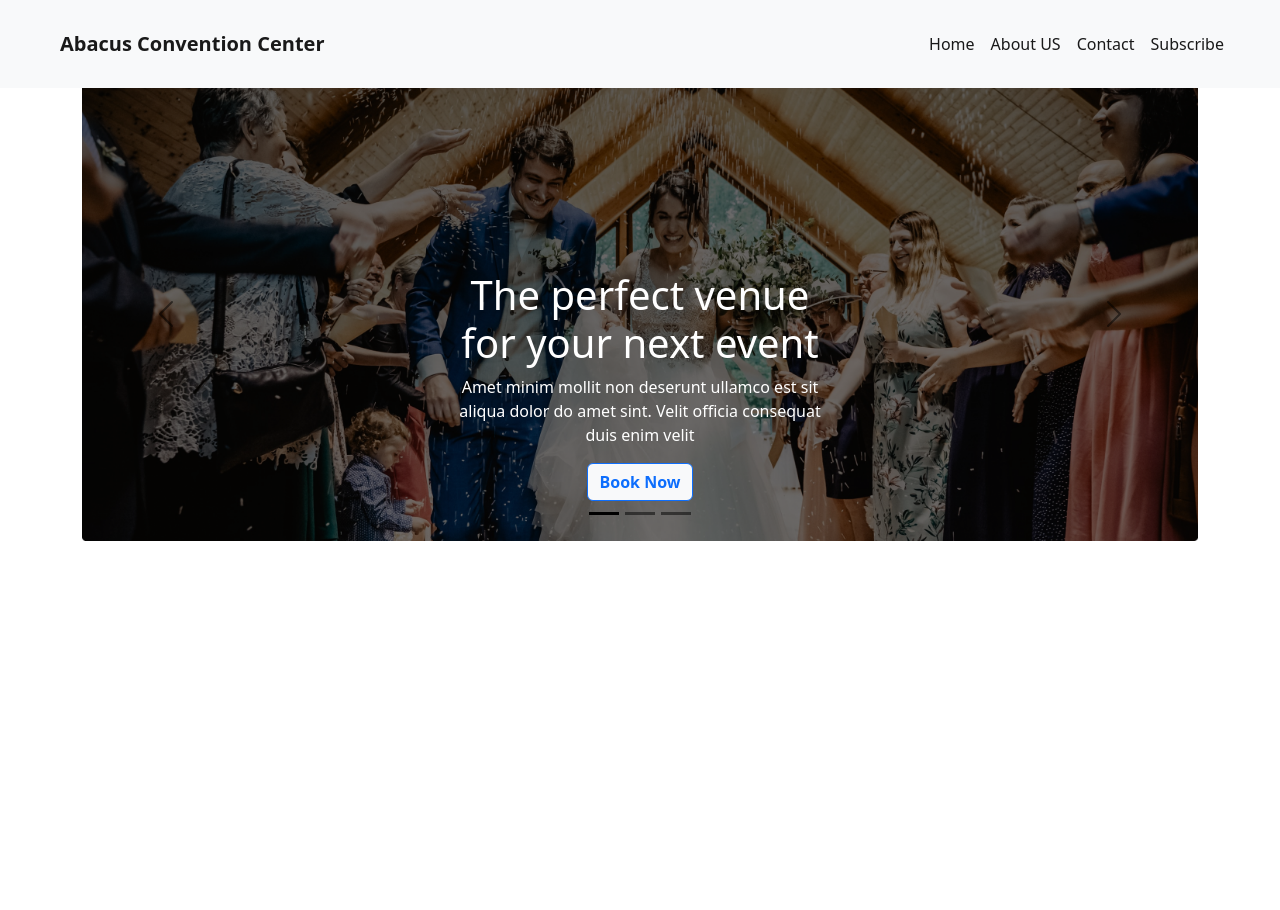
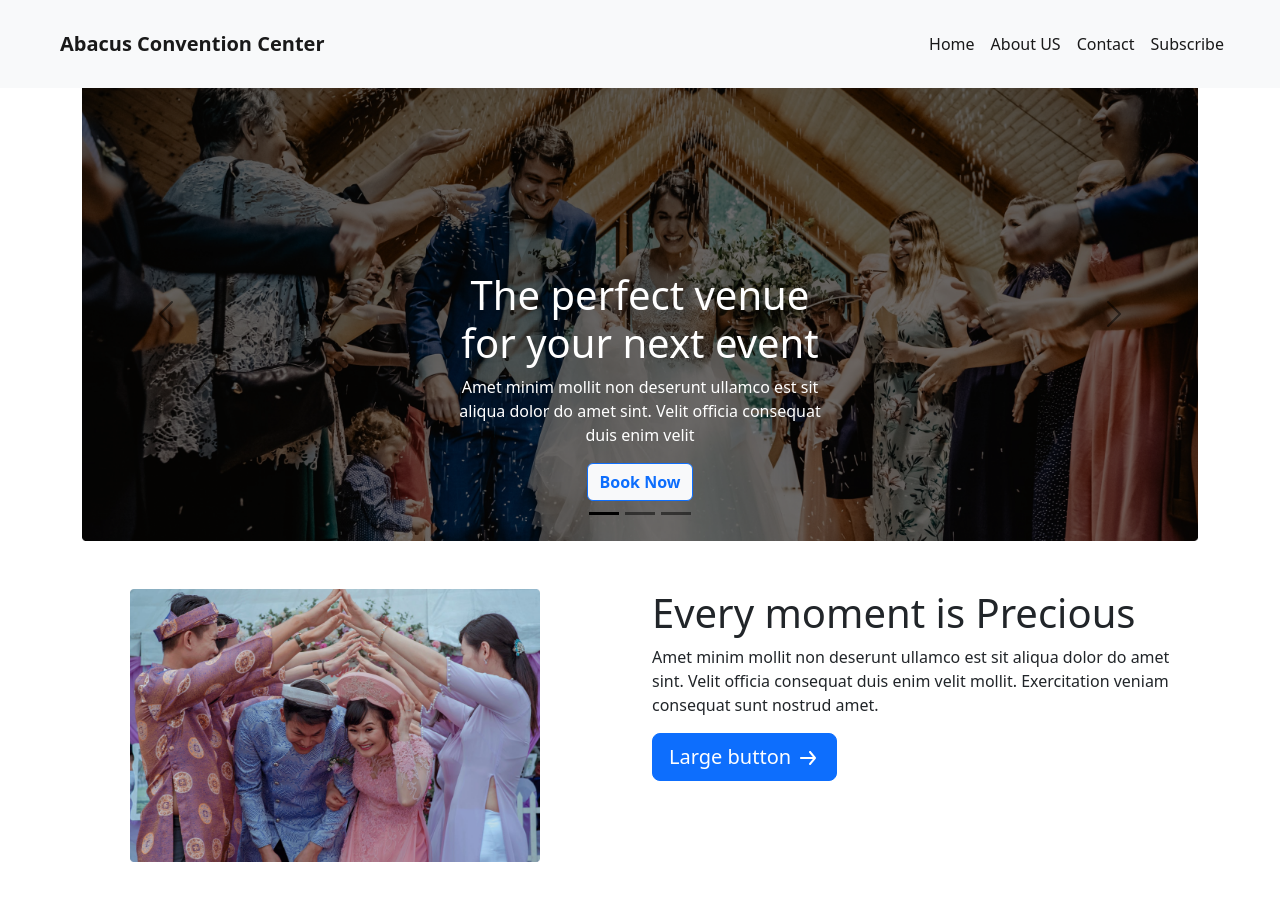
Before and after one commit to rakib38324/convention-center, a plain HTML site: page index.html in a window 1280 px wide. Before the commit the page ends 800 px from the top, so only its background shows below. Drawn offline with nearby package versions, Linux system fonts and the light colour scheme.

Commit message:
commit the moment

```diff
--- a/index.html
+++ b/index.html
@@ -82,7 +82,22 @@
         </div>
 
 
+        <div class="container position-relative">
+            <div class="row">
+                <div class="col col-lg-6 my-5">
+                 <img class="img-fluid w-75 ms-5" src="images/wedding.png" alt="">
+                </div>
 
+                <div class="col col-lg-6 position-absolute top-0 start-50 mt-5">
+                    <h1>Every moment is Precious </h1>
+                     <p>Amet minim mollit non deserunt ullamco est sit aliqua dolor do amet sint. Velit officia consequat duis enim velit mollit. Exercitation veniam consequat sunt nostrud amet.
+                     </p>
+                    <button type="button" class="btn btn-primary btn-lg">Large button <img src="icons/arrow-forward 1.svg" alt=""> </button>
+
+                </div>
+                </div>
+            </div>
+        </div>
 
 
     <script src="https://cdn.jsdelivr.net/npm/bootstrap@5.2.0/dist/js/bootstrap.bundle.min.js" integrity="sha384-A3rJD856KowSb7dwlZdYEkO39Gagi7vIsF0jrRAoQmDKKtQBHUuLZ9AsSv4jD4Xa" crossorigin="anonymous"></script>
```
